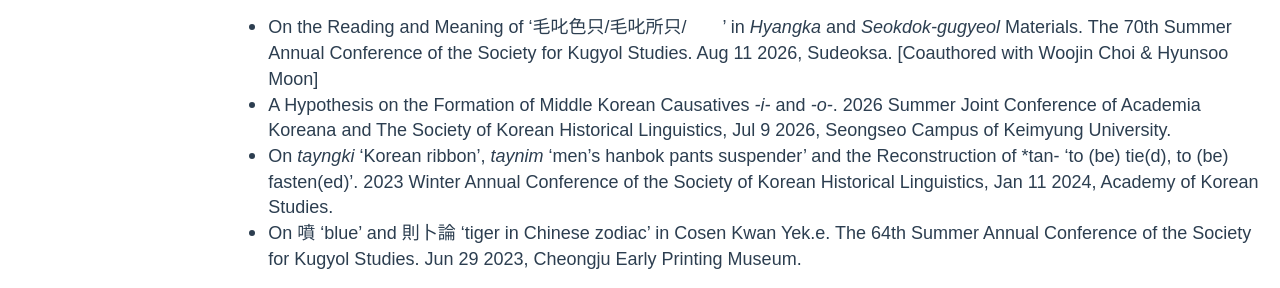
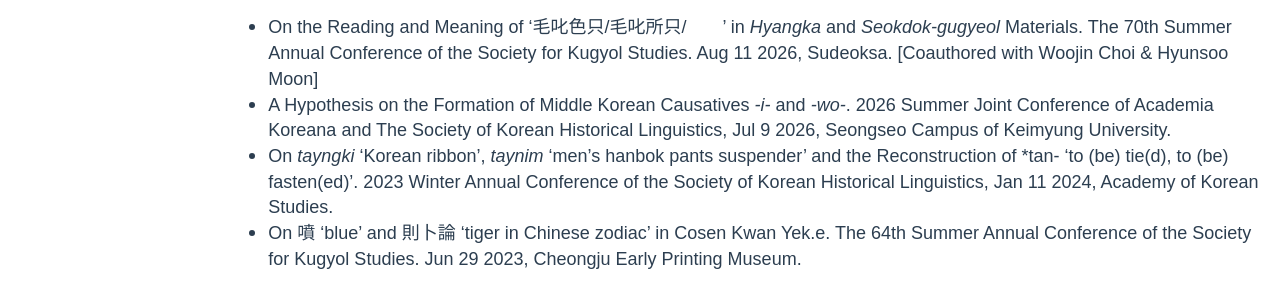
Before and after one commit to hansoljeon95/hansoljeon95.github.io, a Jekyll site: the page built from cv_eng.md, in a window 1280 px wide and 963 px high. Shown: the part 468-756 px from the top of the window. Built offline with Jekyll 4.4.1, drawn with Linux system fonts in a browser that asks for light colours; some web fonts are replaced.

Commit message:
CV: typo

```diff
--- a/cv_eng.md
+++ b/cv_eng.md
@@ -16,7 +16,7 @@ English papers are marked with asterisk (\*).
 # Talks
 - On the Reading and Meaning of ‘毛叱色只/毛叱所只/’ in *Hyangka* and *Seokdok-gugyeol* Materials.
 The 70th Summer Annual Conference of the Society for Kugyol Studies. Aug 11 2026, Sudeoksa. [Coauthored with Woojin Choi & Hyunsoo Moon]
-- A Hypothesis on the Formation of Middle Korean Causatives *-i-* and *-o-*.
+- A Hypothesis on the Formation of Middle Korean Causatives *-i-* and *-wo-*.
 2026 Summer Joint Conference of Academia Koreana and The Society of Korean Historical Linguistics, Jul 9 2026, Seongseo Campus of Keimyung University.
 - On *tayngki* ‘Korean ribbon’, *taynim* ‘men's hanbok pants suspender’ and the Reconstruction of \*tan- 'to (be) tie(d), to (be) fasten(ed)'.
 2023 Winter Annual Conference of the Society of Korean Historical Linguistics, Jan 11 2024, Academy of Korean Studies.
```
